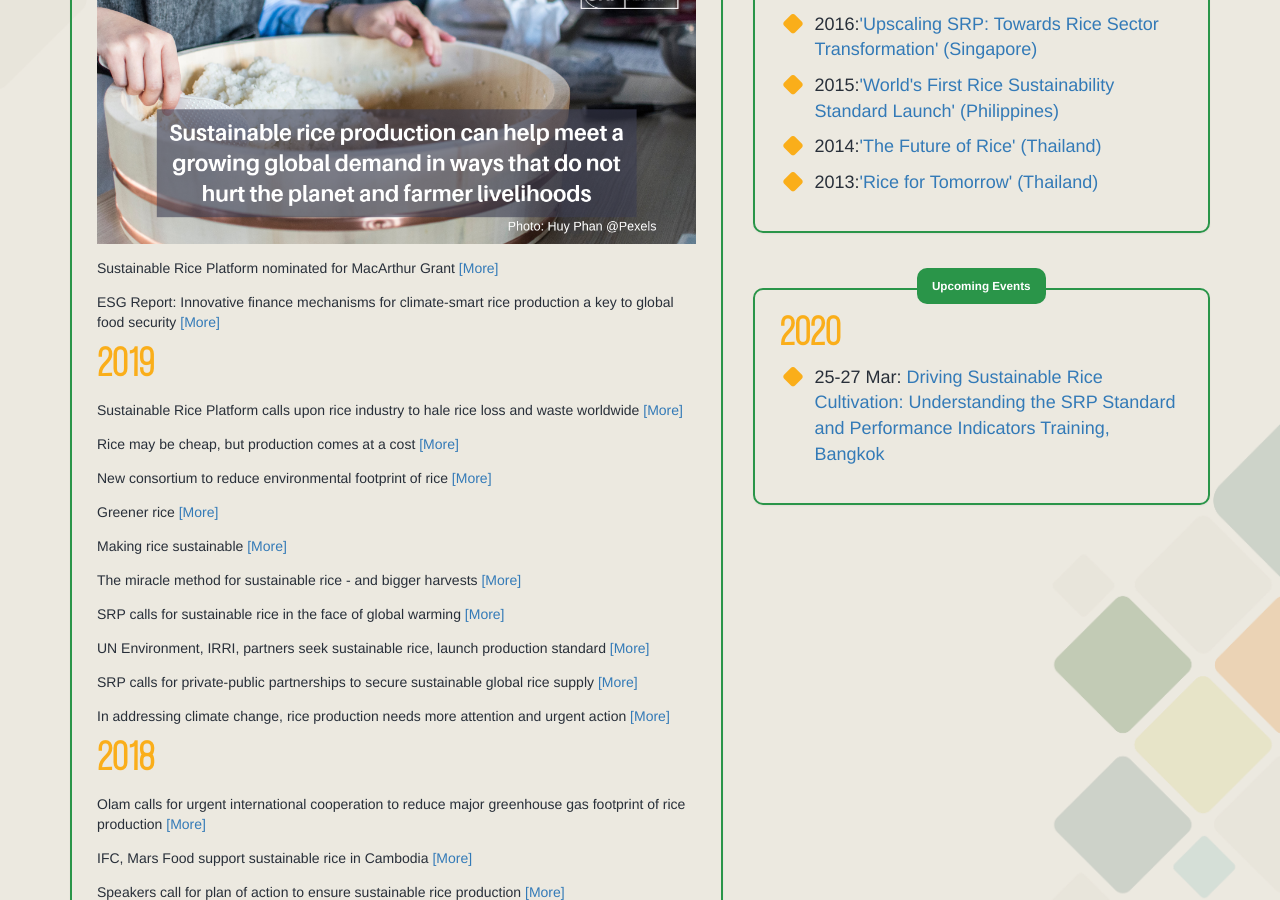
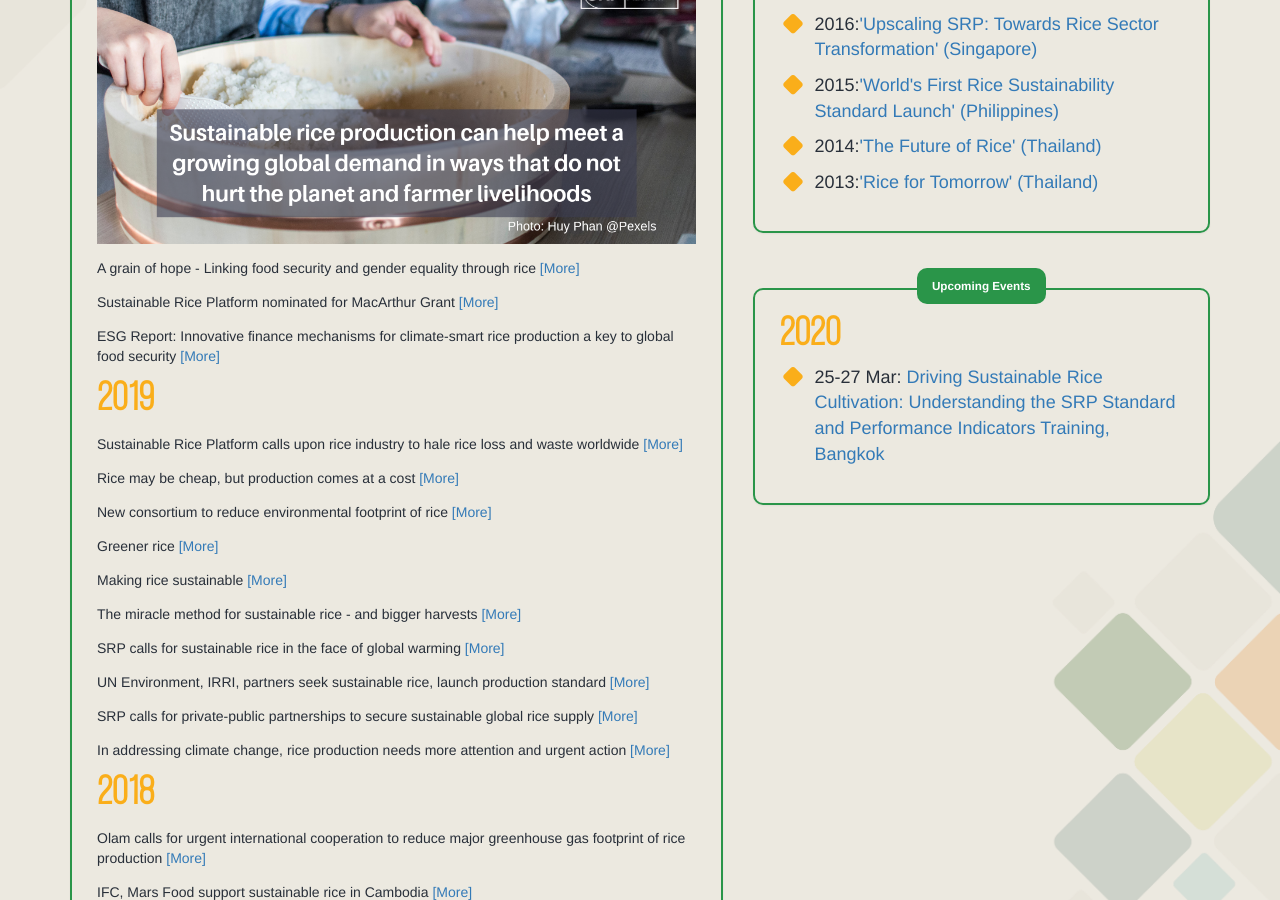
Before and after one commit to sustainablericeplatform/sustainablericeplatform.github.io, a Jekyll site: the page built from News-and-Events/index.html, in a window 1280 px wide and 900 px high, scrolled down 733 px. Built offline with Jekyll 4.4.1, drawn with Linux system fonts in a browser that asks for light colours.

Commit message:
Update index.html

```diff
--- a/News-and-Events/index.html
+++ b/News-and-Events/index.html
@@ -19,6 +19,7 @@ layout: default
                     <div class="panel-body">
                         <h1 class="year">2020</h1>
                         <img src="/assets/images/Sustainable rice production - TW.png" class="img-responsive" />
+                        <p>A grain of hope - Linking food security and gender equality through rice <a href="https://spark.adobe.com/page/yzzTxFZTjkRGQ/" target="_blank">[More]</a></p>
                         <p>Sustainable Rice Platform nominated for MacArthur Grant <a href="https://www.world-grain.com/articles/13323-sustainable-rice-platform-nominated-for-macarthur-grant" target="_blank">[More]</a></p>
                         <p>ESG Report: Innovative finance mechanisms for climate-smart rice production a key to global food security <a href="https://earthsecuritygroup.com/news/new-esg-report-highlights-how-investments-in-climate-smart-rice-production-is-the-keystone-to-global-food-security.html" target="_blank">[More]</a></p>
                         <h1 class="year">2019</h1>
```
